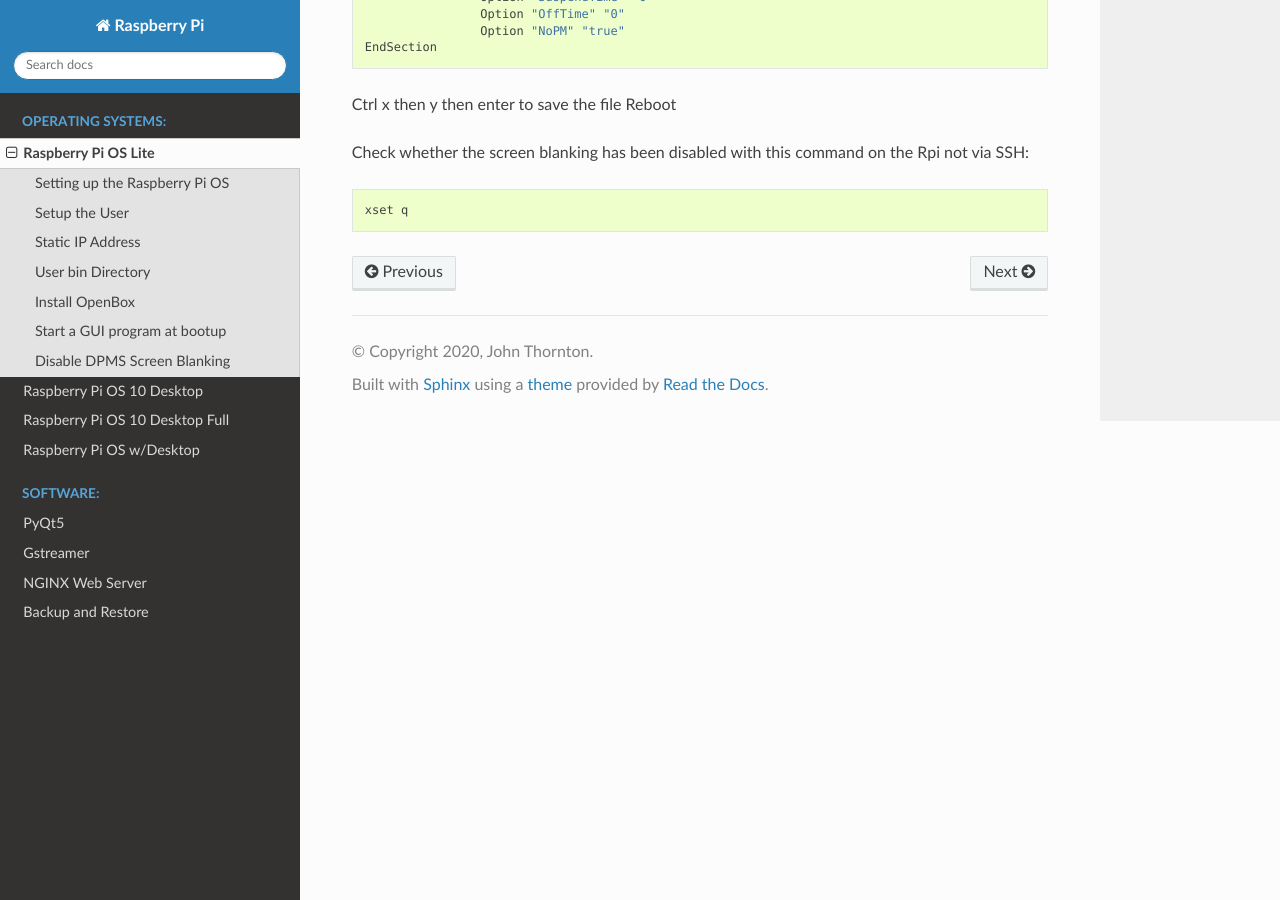
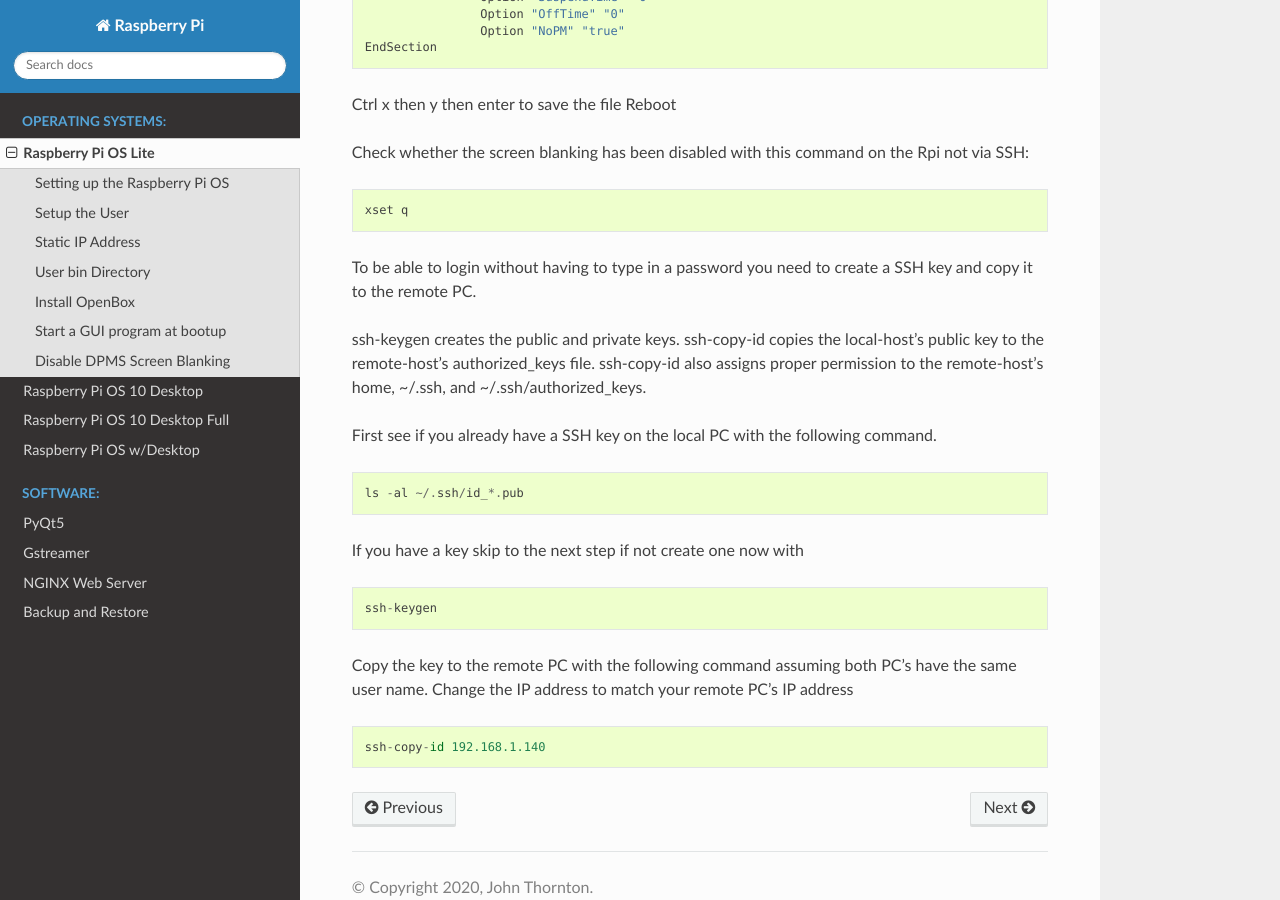
Before and after one commit to jethornton/rpi, a Sphinx documentation site: the page built from docs/source/install-10L.rst, in a window 1280 px wide and 900 px high, scrolled down 7574 px. Built offline with Sphinx 7.4.7 and the Read the Docs theme 2.0.0, drawn with Linux system fonts in a browser that asks for light colours.

Commit message:
add info on ssh login

```diff
--- a/docs/source/install-10L.rst
+++ b/docs/source/install-10L.rst
@@ -368,3 +368,30 @@
 ::
 
 	xset q
+
+To be able to login without having to type in a password you need to
+create a SSH key and copy it to the remote PC.
+
+ssh-keygen creates the public and private keys. ssh-copy-id copies the
+local-host’s public key to the remote-host’s authorized_keys file.
+ssh-copy-id also assigns proper permission to the remote-host’s home,
+~/.ssh, and ~/.ssh/authorized_keys.
+
+
+First see if you already have a SSH key on the local PC with the
+following command.
+::
+
+	ls -al ~/.ssh/id_*.pub
+
+If you have a key skip to the next step if not create one now with
+::
+
+	ssh-keygen
+
+Copy the key to the remote PC with the following command assuming both
+PC's have the same user name. Change the IP address to match your remote
+PC's IP address
+::
+
+	ssh-copy-id 192.168.1.140
```
